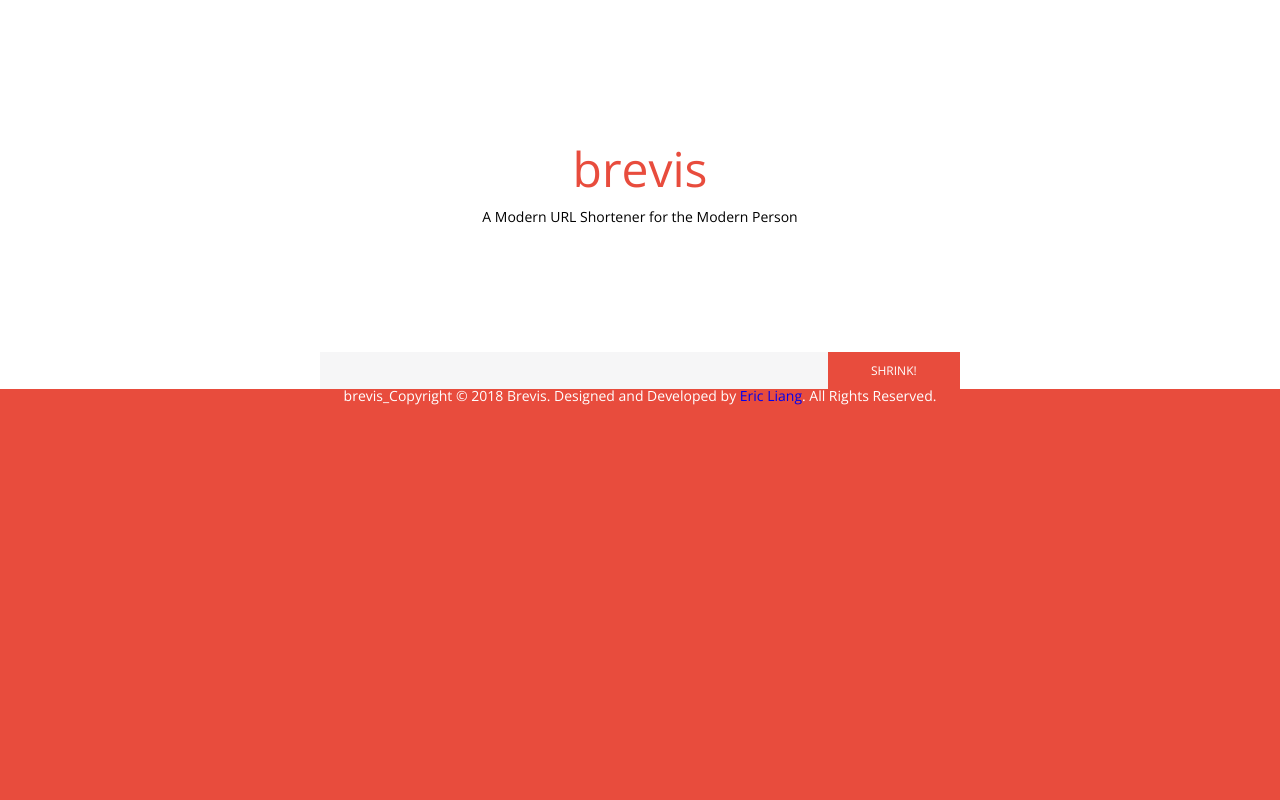
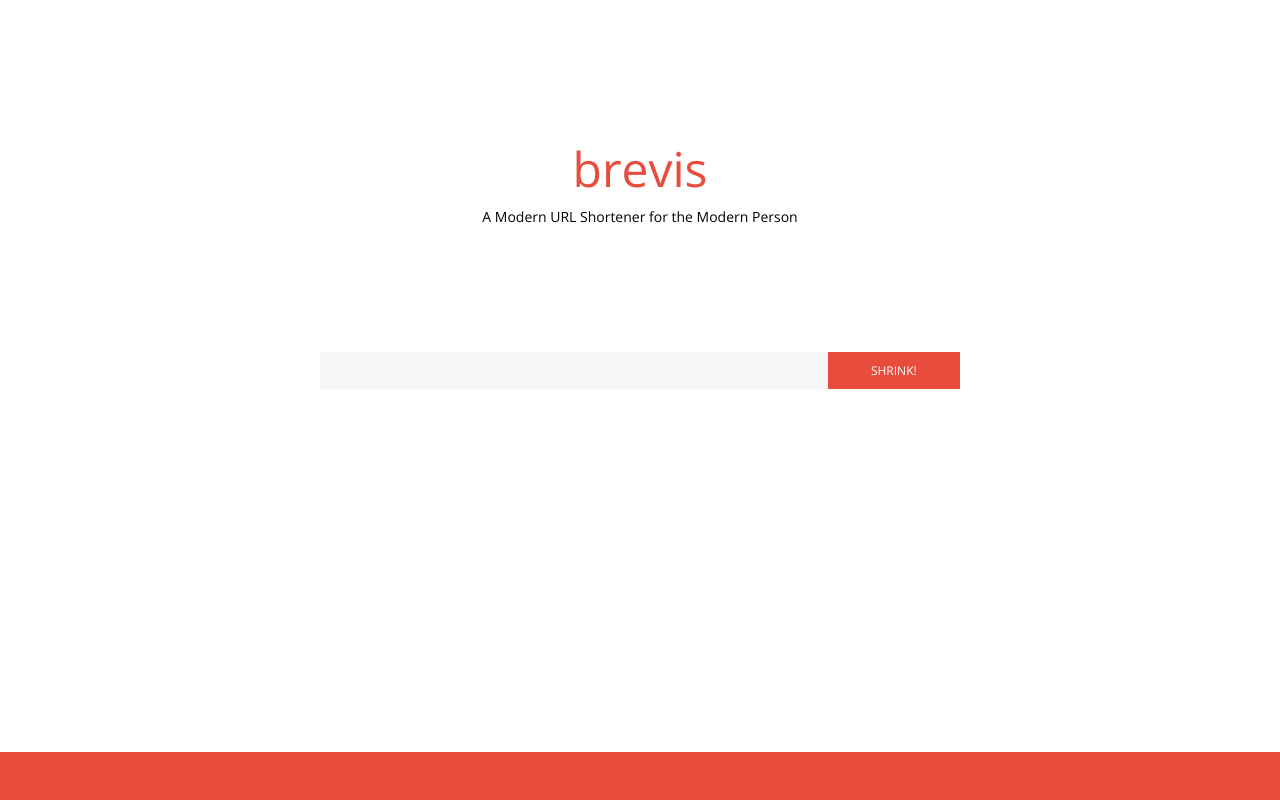
Before and after one commit to ewliang/Brevis-URL-Shortener, a Nuxt app in the folder brevis-client/: page / in a window 1280 px wide. Shown: the top 800 px of the page. Built offline with nearby package versions, Linux system fonts and the light colour scheme.

Commit message:
Removed uneeded styles and tags. Fixed sticky footer with Flexbox.

```diff
--- a/brevis-client/components/MainFooter.vue
+++ b/brevis-client/components/MainFooter.vue
@@ -1,12 +1,10 @@
 <template>
-  <footer class = "main-footer">
-    <div class = "container">
-      <h3>brevis_</h3>
-      <br/>
-      <div class = "">
-        Copyright &copy; 2018 Brevis. Designed and Developed by <a href = "https://www.eric-liang.com">Eric Liang</a>. All Rights Reserved.
-      </div>
-    </div><!--end container-->
+  <footer class = "main-footer text-center">
+    <h3>brevis_</h3>
+    <br/>
+    <p>
+      Copyright &copy; 2018 <a href = "https://www.eric-liang.com">Eric Liang</a>. Designed and Developed by <a href = "https://www.eric-liang.com">Eric Liang</a>. All Rights Reserved.
+    </p>
   </footer><!--end main-footer-->
 </template>
 
@@ -20,11 +18,22 @@ export default {
 
 <style scoped>
 .main-footer {
+  font-family: 'Open Sans', sans-serif;
   width: 100%;
-  height: auto;
+  min-height: 100px;
+  max-height: 100%;
   color: #fff !important;
   background-color: #e84c3d;
-  padding: 3% auto;
-  text-align: center;
+  padding: 3% 0 !important;
+
+  display: flex;
+  flex-direction: column !important;
+  justify-content: center;
+  flex-shrink: 0;
+  align-self: flex-end;
+}
+
+.main-footer p {
+  line-height: 1.6;
 }
 </style>
--- a/brevis-client/components/MainHeader.vue
+++ b/brevis-client/components/MainHeader.vue
@@ -16,5 +16,8 @@ export default {
 </script>
 
 <style scoped>
-
+.main-header {
+  flex-shrink: 0;
+  padding: 10% 0;
+}
 </style>
--- a/brevis-client/components/URLInput.vue
+++ b/brevis-client/components/URLInput.vue
@@ -53,8 +53,10 @@ export default {
 
 <style scoped>
 #urlInputForm {
+  max-width: 50%;
   display: flex;
   align-items: stretch;
+  margin: 0 auto;
 }
 
 #urlInputFormControl {
--- a/brevis-client/layouts/default.vue
+++ b/brevis-client/layouts/default.vue
@@ -1,5 +1,5 @@
 <template>
-  <div>
+  <div class = "container">
     <MainHeader/>
     <nuxt/>
     <MainFooter/>
@@ -19,5 +19,9 @@ export default {
 </script>
 
 <style>
-
+.container {
+  height: 100%;
+  display: flex;
+  flex-direction: column;
+}
 </style>
--- a/brevis-client/static/styles/style.css
+++ b/brevis-client/static/styles/style.css
@@ -57,9 +57,12 @@ table {
 
 body {
   font-size: 14px;
+	height: 100%;
+	max-height: 100%;
 }
 
 a {
+	color: inherit;
   text-decoration: none;
 }
 
@@ -100,25 +103,17 @@ a {
 	border: 0px;
 }
 
-.container {
-  min-height: 100vh;
-  display: flex;
-  justify-content: center;
-  text-align: center;
-}
+.container-condensed {
+	width: 100%;
+	min-height: 50vh;
+  flex-direction: column;
+	padding: auto 25%;
 
-.container-condensed {
-	width: 50%;
-  flex-direction: column;
-	margin: 0 auto;
+	flex: 1 0 auto;
 }
 
 .text-center {
   text-align: center;
-}
-
-.main-header {
-	padding: 10% 0;
 }
 
 .site-title {
```
